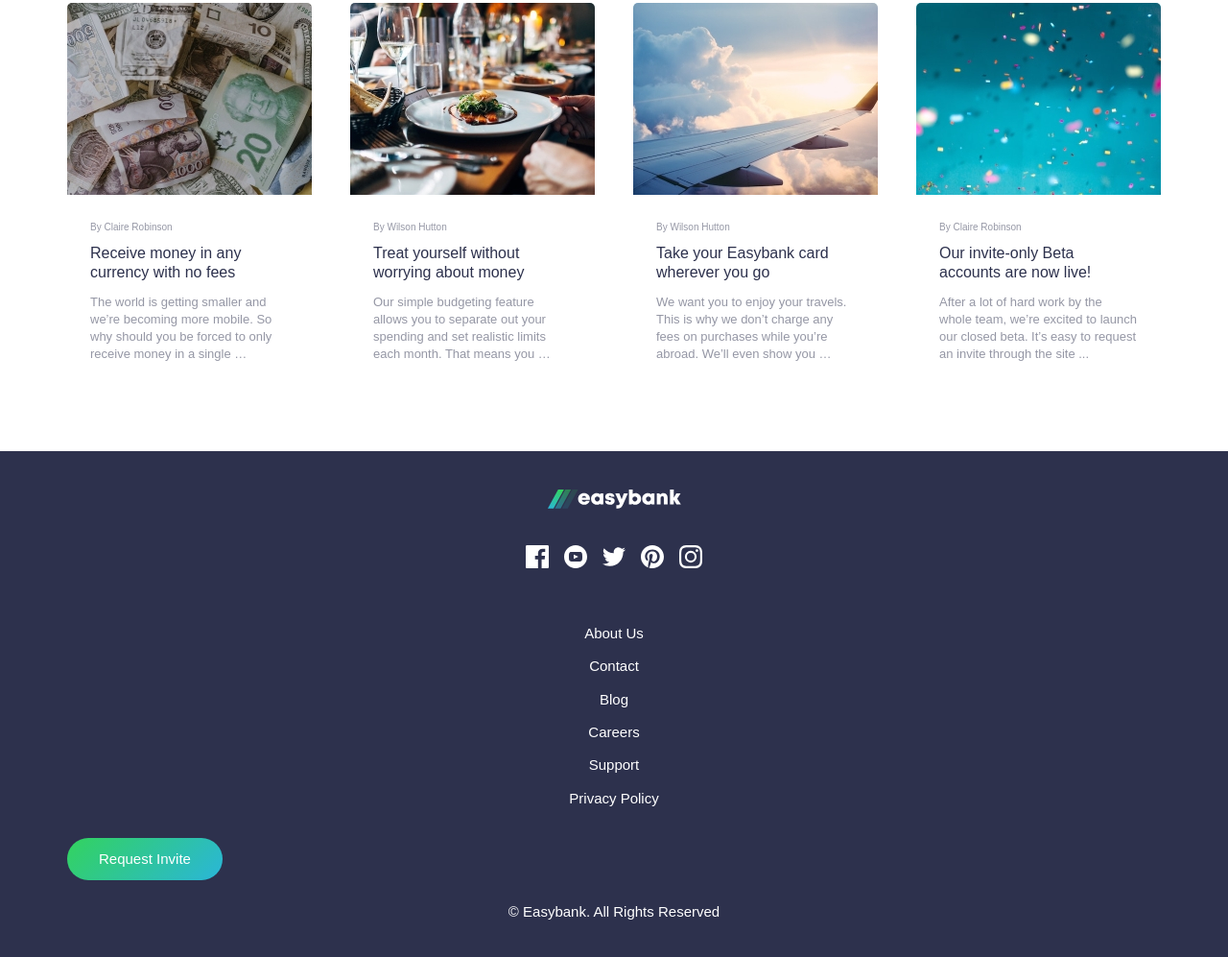
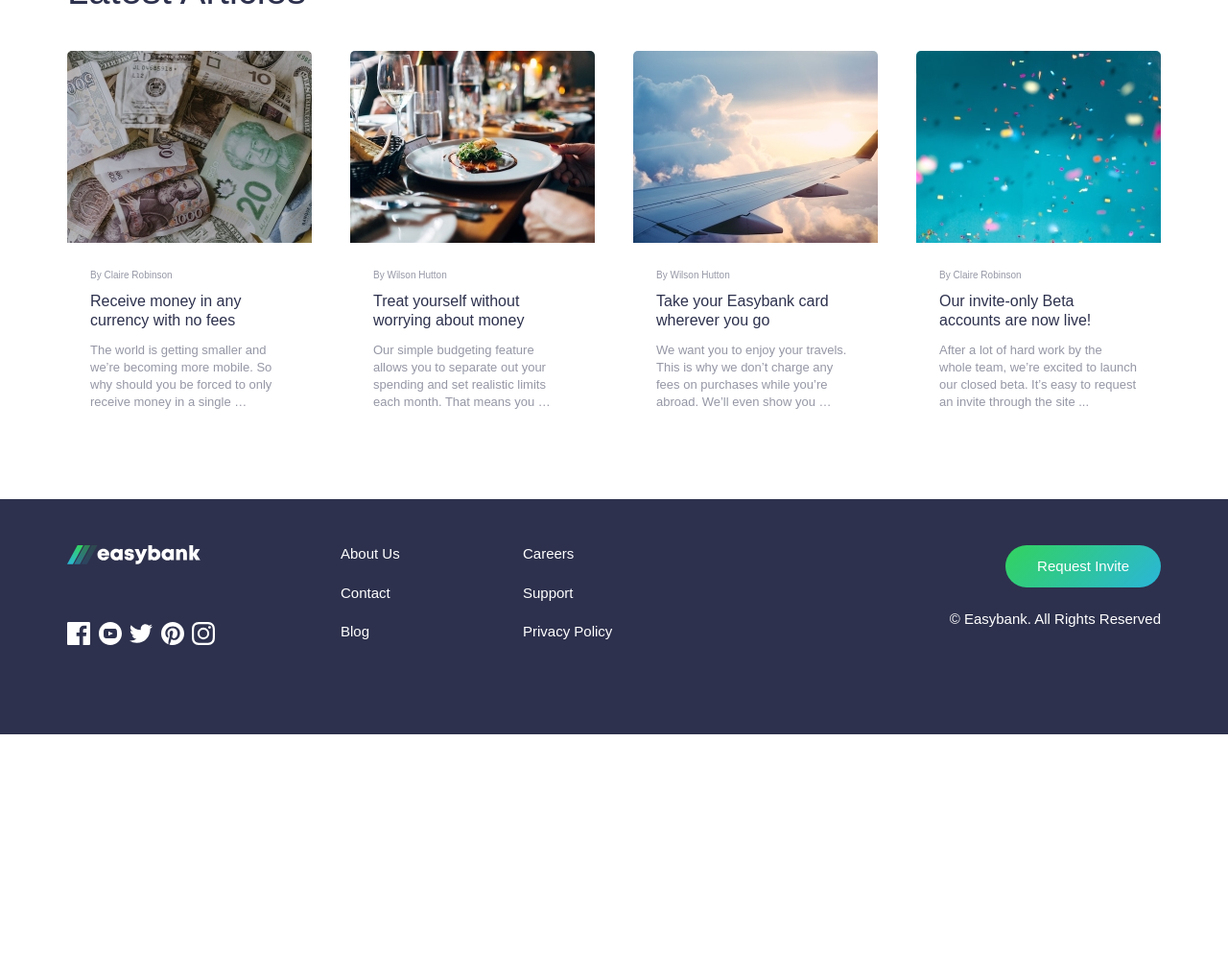
Before and after one commit to ocheretnyi1207/easybank, a website: page src/index.html in a window 1280 px wide. Shown: the part 1513-2510 px from the top of the page at 96% size. After the commit the page ends 2278 px from the top, so only its background shows below. Drawn offline with nearby package versions, Linux system fonts and the light colour scheme; files that its build step writes are made by us from their sources.

Commit message:
styling desktop version

```diff
--- a/src/index.html
+++ b/src/index.html
@@ -24,7 +24,7 @@
             <li class="headernav-list__item"><a href="#">Careers</a></li>
           </ul>
           <button class="page-header__btn">Open Menu</button>
-          <button class="invite-btn invite-btn--desktop">Request Invite</button>
+          <button class="invite-btn invite-btn--header">Request Invite</button>
         </nav>
       </div>
     </div>
@@ -36,7 +36,7 @@
         <p class="about-bank__text">Take your financial life online. Your Easybank account will be a
           one-stop-shop
           for spending, saving, budgeting, investing, and much more.</p>
-        <button class="invite-btn">Request Invite</button>
+        <button class="invite-btn invite-btn--desktop">Request Invite</button>
     </section>
     <section class="features">
       <div class="container">
--- a/src/scss/blocks/articles.scss
+++ b/src/scss/blocks/articles.scss
@@ -3,6 +3,10 @@
 
   @include media-breakpoint-up(sm) {
     padding-bottom: 40px;
+  }
+
+  @include media-breakpoint-up(xl) {
+    padding-top: 120px;
   }
 
   &__title {
@@ -11,5 +15,11 @@
     font-size: $title;
     text-align: center;
     color: $title-color;
+
+    @include media-breakpoint-up(xl) {
+      margin-bottom: 40px;
+      font-size: $heading;
+      text-align: left;
+    }
   }
 }
--- a/src/scss/blocks/features-list.scss
+++ b/src/scss/blocks/features-list.scss
@@ -78,10 +78,10 @@
       text-align: center;
 
       @include media-breakpoint-up(xl) {
+        margin-bottom: 26px;
+        font-size: $subtitle-desktop;
         text-align: left;
-        font-size: $subtitle-desktop;
         color: $title-color;
-        margin-bottom: 26px;
       }
     }
 
--- a/src/scss/blocks/features.scss
+++ b/src/scss/blocks/features.scss
@@ -17,8 +17,8 @@
     @include media-breakpoint-up(xl) {
       margin-bottom: 16px;
       font-size: $heading;
+      color: $title-color;
       text-align-last: left;
-      color: $title-color;
     }
   }
 
--- a/src/scss/blocks/footernav-list.scss
+++ b/src/scss/blocks/footernav-list.scss
@@ -3,6 +3,13 @@
 
   margin-bottom: 32px;
   text-align: center;
+
+  @include media-breakpoint-up(xl) {
+    display: flex;
+    flex-direction: column;
+    flex-wrap: wrap;
+    height: 125px;
+  }
 
   a {
     font-size: $text;
@@ -21,5 +28,12 @@
     &:last-child {
       margin-bottom: 0;
     }
+
+    @include media-breakpoint-up(xl) {
+      width: 160px;
+      margin-right: 30px;
+      margin-bottom: 22px;
+      text-align: left;
+    }
   }
 }
--- a/src/scss/blocks/headernav-list.scss
+++ b/src/scss/blocks/headernav-list.scss
@@ -27,6 +27,7 @@
       width: 360px;
       padding: 0;
       padding-top: 12px;
+      box-shadow: none;
     }
   }
 
--- a/src/scss/blocks/invite-btn.scss
+++ b/src/scss/blocks/invite-btn.scss
@@ -10,11 +10,7 @@
   border: none;
   border-radius: 22px;
 
-  @include media-breakpoint-up(xl) {
-    margin: 0;
-  }
-
-  &--desktop {
+  &--header {
     display: none;
     margin: 0;
 
@@ -23,7 +19,19 @@
     }
   }
 
+  &--desktop {
+    @include media-breakpoint-up(xl) {
+      margin: 0;
+    }
+  }
+
   &--footer {
+    margin: 0 auto;
     margin-bottom: 24px;
+
+    @include media-breakpoint-up(xl) {
+      margin-right: 0;
+      margin-left: auto;
+    }
   }
 }
--- a/src/scss/blocks/page-footer.scss
+++ b/src/scss/blocks/page-footer.scss
@@ -1,17 +1,45 @@
 .page-footer {
   padding-bottom: 40px;
   background-color: $title-color;
+
+  @include media-breakpoint-up(xl) {
+    padding-top: 48px;
+  }
+
+  .container {
+    @include media-breakpoint-up(xl) {
+      display: flex;
+    }
+  }
 
   &__wrapper {
     width: 209px;
     margin: 0 auto;
     padding-top: 40px;
+
+    @include media-breakpoint-up(xl) {
+      width: auto;
+      margin: 0;
+      margin-right: 131px;
+      padding: 0;
+    }
+  }
+
+  &__nav {
+    @include media-breakpoint-up(xl) {
+      margin-right: auto;
+    }
   }
 
   &__logo {
     display: block;
     width: 139px;
     margin: 0 auto 34px auto;
+
+    @include media-breakpoint-up(xl) {
+      margin: 0;
+      margin-bottom: 55px;
+    }
   }
 
   &__copyrights {
--- a/src/scss/blocks/social-icons.scss
+++ b/src/scss/blocks/social-icons.scss
@@ -6,6 +6,11 @@
   justify-content: space-between;
   width: 184px;
   margin: 0 auto 54px auto;
+
+  @include media-breakpoint-up(xl) {
+    width: 154px;
+    margin: 0;
+  }
 
   &__item {
     position: relative;
```
